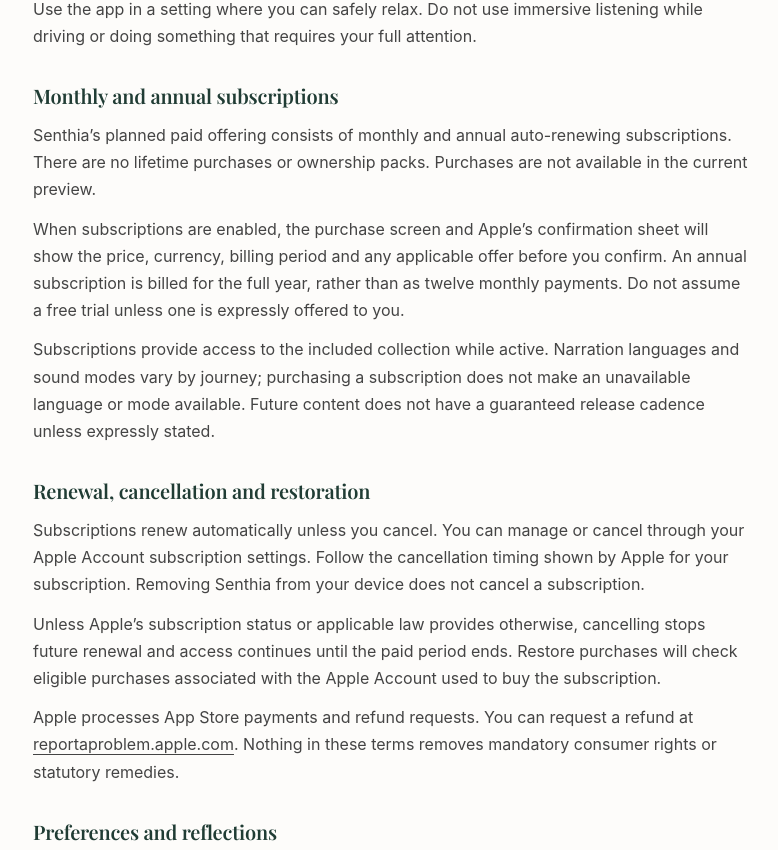
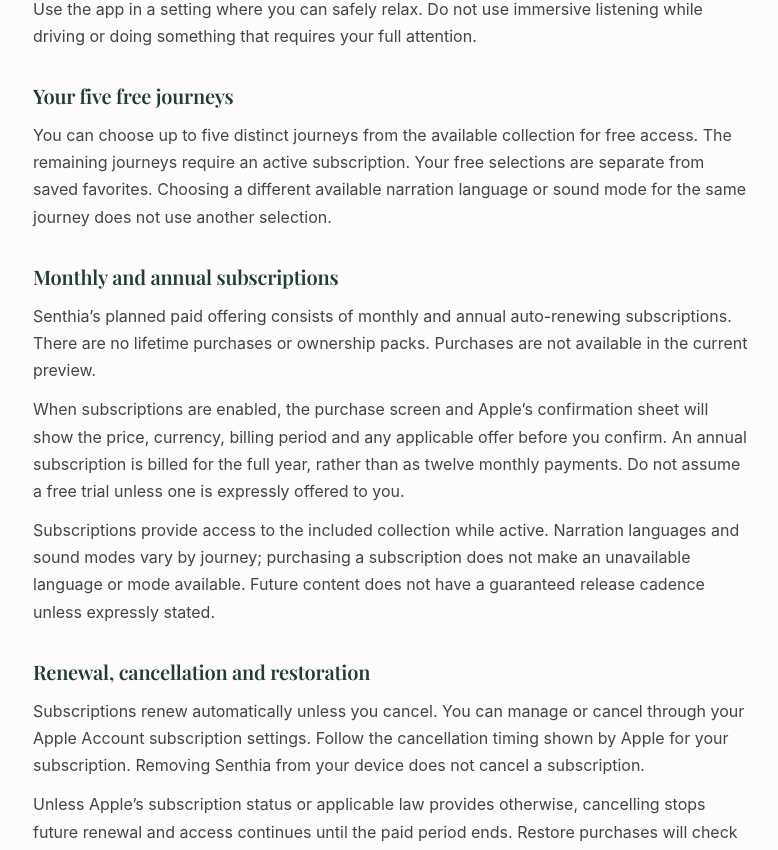
Before and after one commit to noammaman/althia-web, a Next.js app: page /senthia/terms in a window 1280 px wide. Shown: the part 838-1688 px from the top of the page, without its empty margins (247-1025 px from the left). Built offline with nearby package versions, Linux system fonts and the light colour scheme; a web font is replaced by a local one.

Commit message:
Document five user-selected free journeys in Senthia terms draft

```diff
--- a/app/senthia/terms/page.tsx
+++ b/app/senthia/terms/page.tsx
@@ -6,6 +6,7 @@
   return <LegalPage title="Senthia Terms of Use">
     <Section title="About Senthia"><p>Senthia is a guided-imagination relaxation app operated by Althia Studios. It offers narrated imagined places, artwork and listening features. These terms apply to Senthia, not to purchases in other Althia apps.</p></Section>
     <Section title="Using the app"><p>You may use Senthia and its content for personal, non-commercial listening. Access does not transfer ownership of the recordings, artwork or other app content. You may not redistribute or commercially exploit that content without permission, except where applicable law permits it.</p><p>Use the app in a setting where you can safely relax. Do not use immersive listening while driving or doing something that requires your full attention.</p></Section>
+    <Section title="Your five free journeys"><p>You can choose up to five distinct journeys from the available collection for free access. The remaining journeys require an active subscription. Your free selections are separate from saved favorites. Choosing a different available narration language or sound mode for the same journey does not use another selection.</p></Section>
     <Section title="Monthly and annual subscriptions"><p>Senthia’s planned paid offering consists of monthly and annual auto-renewing subscriptions. There are no lifetime purchases or ownership packs. Purchases are not available in the current preview.</p><p>When subscriptions are enabled, the purchase screen and Apple’s confirmation sheet will show the price, currency, billing period and any applicable offer before you confirm. An annual subscription is billed for the full year, rather than as twelve monthly payments. Do not assume a free trial unless one is expressly offered to you.</p><p>Subscriptions provide access to the included collection while active. Narration languages and sound modes vary by journey; purchasing a subscription does not make an unavailable language or mode available. Future content does not have a guaranteed release cadence unless expressly stated.</p></Section>
     <Section title="Renewal, cancellation and restoration"><p>Subscriptions renew automatically unless you cancel. You can manage or cancel through your Apple Account subscription settings. Follow the cancellation timing shown by Apple for your subscription. Removing Senthia from your device does not cancel a subscription.</p><p>Unless Apple’s subscription status or applicable law provides otherwise, cancelling stops future renewal and access continues until the paid period ends. Restore purchases will check eligible purchases associated with the Apple Account used to buy the subscription.</p><p>Apple processes App Store payments and refund requests. You can request a refund at <a href="https://reportaproblem.apple.com">reportaproblem.apple.com</a>. Nothing in these terms removes mandatory consumer rights or statutory remedies.</p></Section>
     <Section title="Preferences and reflections"><p>The current app does not require an account. Your preferences and optional reflections are stored on your device. You retain rights to the reflections you write; saving one does not publish it or grant Althia permission to use its text as app content.</p><p>Local data can be lost when the app is removed or device data is lost. See the <Link href="/senthia/privacy">Senthia Privacy Policy</Link> for current storage and network practices.</p></Section>
```
Also changed, not shown: 1 other file (tests, documents, lock files or other folders).
